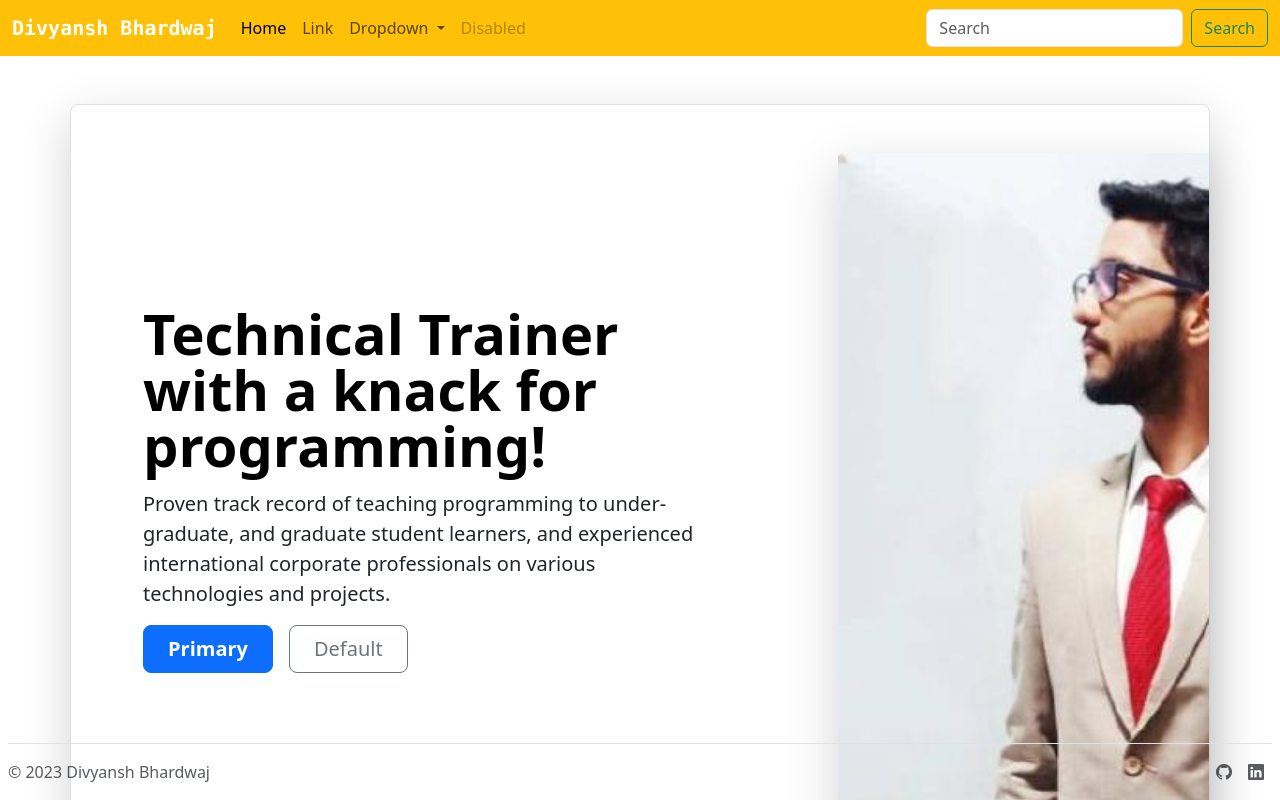
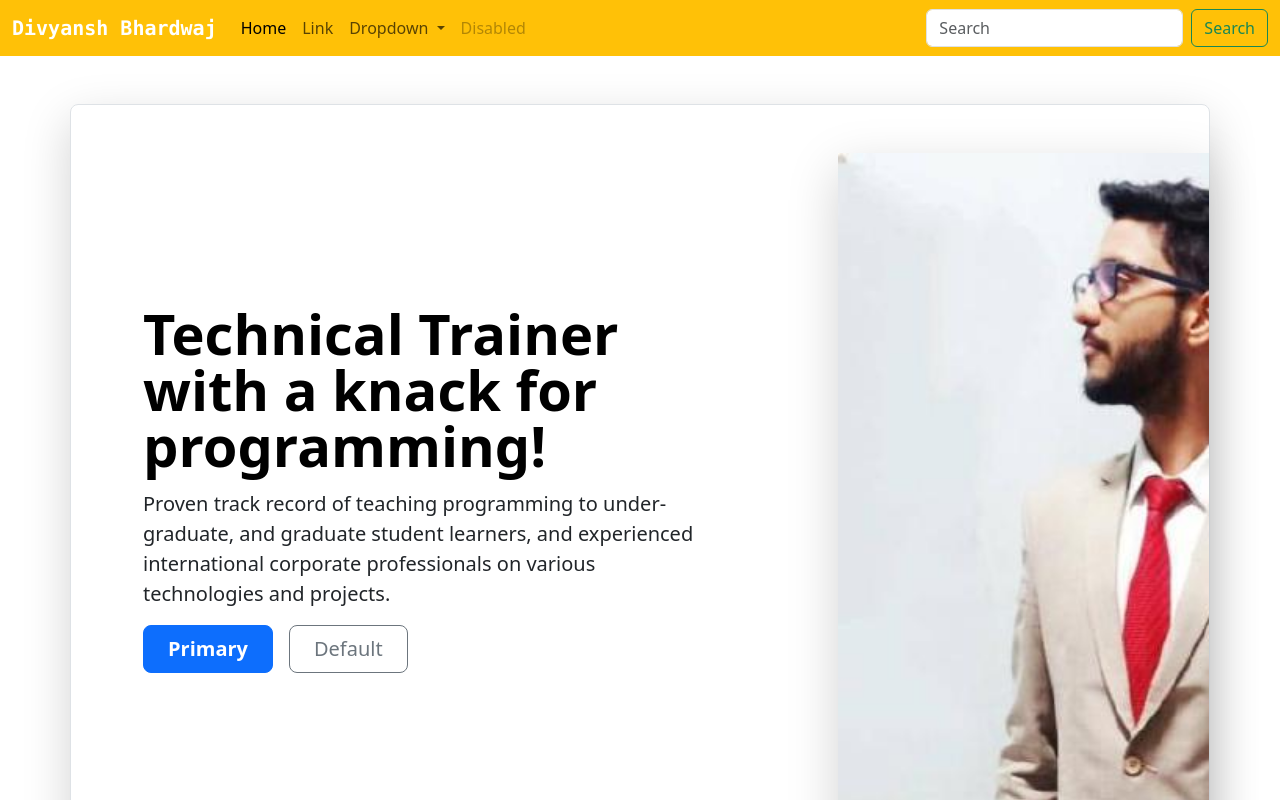
Before and after one commit to dbc2201/resume, an Angular app: page / in a window 1280 px wide. Shown: the top 800 px of the page. Built offline with nearby package versions, Linux system fonts and the light colour scheme.

Commit message:
removed fixed bottom from footer

```diff
--- a/src/app/footer/footer.component.html
+++ b/src/app/footer/footer.component.html
@@ -1,5 +1,5 @@
 <footer
-	class="d-flex flex-wrap justify-content-between align-items-center my-3 border-top fixed-bottom mx-2"
+	class="d-flex flex-wrap justify-content-between align-items-center my-3 border-top mx-2"
 >
 	<div class="col-md-4 d-flex align-items-center">
 		<!--
```
